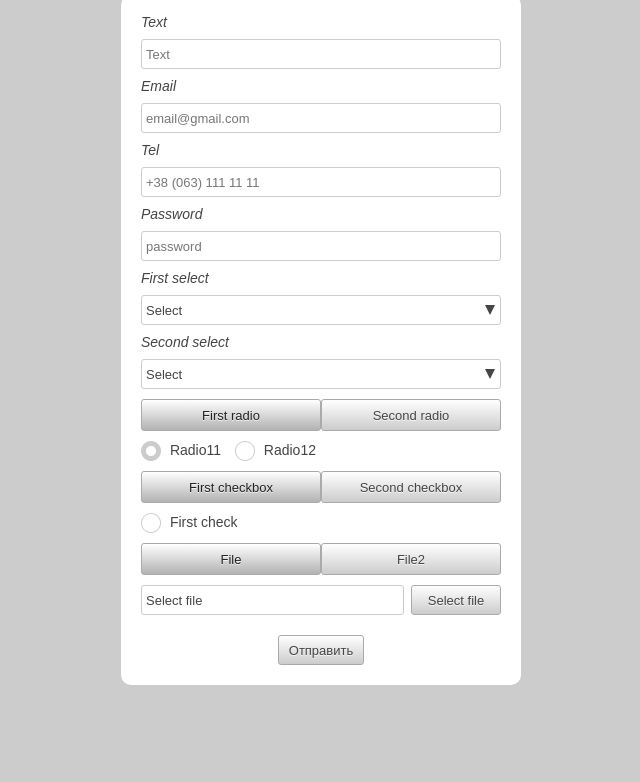
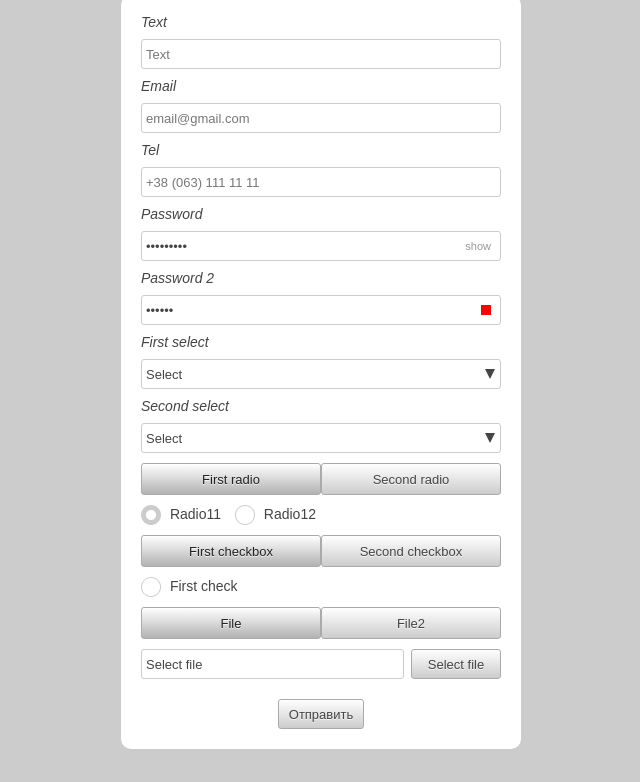
Before and after one commit to Rudchyk/rForms, a plain HTML site: page index.html in a window 1280 px wide. Shown: the part 135-917 px from the top of the page, without its empty margins (319-959 px from the left). Drawn offline with Linux system fonts and the light colour scheme.

Commit message:
add pass settings

```diff
--- a/index.html
+++ b/index.html
@@ -51,8 +51,18 @@
                     <div class="form-label-box">
                         <label for="pass" class="form-label">Password</label>
                     </div>
-                    <div class="form-field">
-                        <input type="password" name="pass" id="pass" class="field tip4-js" data-tip_message="This field is required." data-tip_class="pass" autocomplete="off" tabindex="4" placeholder="password" required>
+                    <div class="form-field pass-bl pass-bl1">
+                        <input type="password" name="pass" id="pass" class="field pass-field tip4-js" data-tip_message="This field is required." data-tip_class="pass" autocomplete="off" tabindex="4" placeholder="password" value="asdasfgas" required>
+                        <span class="pass-btn pass-btn-js"></span>
+                    </div>
+                </div>
+                <div class="form-row form-row-pass">
+                    <div class="form-label-box">
+                        <label for="pass" class="form-label">Password 2</label>
+                    </div>
+                    <div class="form-field pass-bl pass-bl2">
+                        <input type="password" name="pass" id="pass" class="field pass-field tip4-js" data-tip_message="This field is required." data-tip_class="pass" autocomplete="off" tabindex="4" placeholder="password" value="111111" required>
+                        <span class="pass-btn pass-btn-js"></span>
                     </div>
                 </div>
                 <div class="form-row form-row-select">
--- a/js/init.js
+++ b/js/init.js
@@ -15,6 +15,7 @@ head.js(
     sourcePath+"js/tabs.js",
     sourcePath+"js/totop.js",
     sourcePath+"js/modal.js",
+    sourcePath+"js/pass.show.js",
     sourcePath+"js/tip.validate.js",
     sourcePath+"js/jquery.validate.min.js",
     // "js/scripts.js",
@@ -79,6 +80,15 @@ head.js(
                 return false;
             }
         });
+
+        $('.pass-bl1').passShow();
+
+        $('.pass-bl2').passShow({
+            showText: '',
+            hideText: '',
+            showClass: 'pass-show-icon',
+            hideClass: 'pass-hide-icon',
+        });
     }
 );
 
--- /dev/null
+++ b/js/pass.show.js
@@ -0,0 +1,56 @@
+// passShow
+(function($){
+
+function passFn(block,type,text,class1,class2){
+    var $el = block,
+    $field = $el.parent().find('input');
+
+    $field.attr('type', type);
+    $el
+        .text(text)
+        .removeClass(class1)
+        .addClass(class2);
+}
+
+passShow = function() {
+
+    this._init = function(element, options) {
+
+        var defaults = {
+            $this: $(element),
+            showText: 'show',
+            hideText: 'hide',
+            showClass: 'pass-show',
+            hideClass: 'pass-hide',
+            btnClass: 'pass-btn-js',
+            passType: 'password',
+            textType: 'text'
+        },
+        settings = $.extend(defaults, options),
+        $passField = settings.$this.find('input'),
+        $passBtn = settings.$this.find('.'+settings.btnClass);
+
+        if ($passField.attr('type', settings.passType)) {
+            $passBtn
+                    .addClass(settings.showClass)
+                    .text(settings.showText);
+        };
+
+        settings.$this
+        .on('click', '.'+settings.showClass, function(){
+            passFn($(this),settings.textType,settings.hideText,settings.showClass,settings.hideClass);
+        })
+        .on('click', '.'+settings.hideClass, function() {
+            passFn($(this),settings.passType,settings.showText,settings.hideClass,settings.showClass);
+        });
+    };
+};
+    // Launch plugin
+    $.fn.passShow = function(options){
+        return this.each(function(){
+             $(this).data( "passShow", new passShow()._init( this, options ) );
+         });
+    };
+
+})(jQuery);
+// end passShow
--- a/js/scripts.js
+++ b/js/scripts.js
@@ -14,9 +14,4 @@ $(document).ready(function(){
 
 
 
-
-
-
-
-
 }); // Ready
--- a/sass/source/styles.scss
+++ b/sass/source/styles.scss
@@ -36,6 +36,31 @@
 .radio-title{}
 .form-button{
     padding-top: 10px;
+}
+.pass-bl{
+    position: relative;
+}
+.pass-btn{
+    cursor: pointer;
+    position: absolute;
+    right: 10px;
+    top: 0;
+    line-height: $field-height;
+    color: #999;
+    font-size: 11px;
+}
+.pass-show-icon,
+.pass-hide-icon{
+    width: 10px;
+    height: 10px;
+    top: 50%;
+    margin-top: -5px;
+}
+.pass-show-icon{
+    background: red;
+}
+.pass-hide-icon{
+    background: green
 }
 
 /*tabs*/
```
Also changed, not shown: css/index.css, css/source/styles.css.
